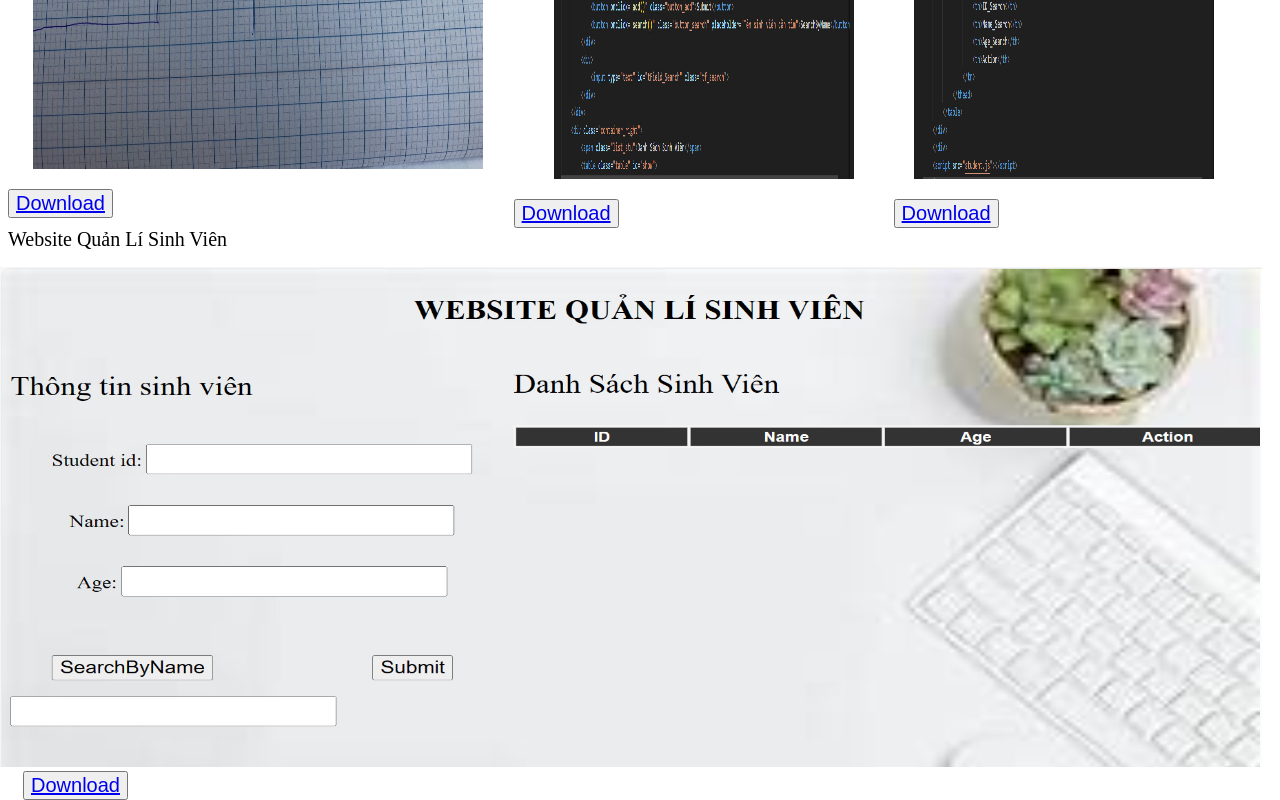
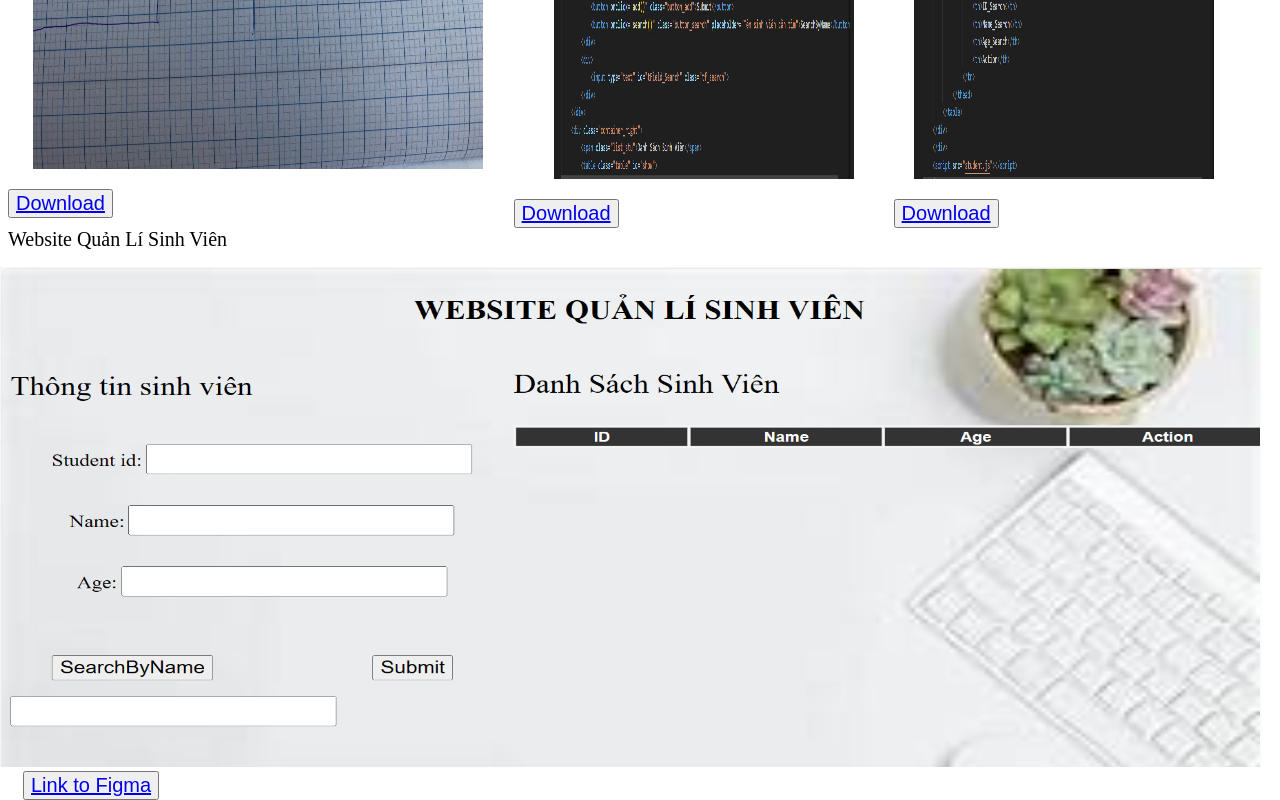
Before and after one commit to Duyanh242/Design, a plain HTML site: page index.html in a window 1280 px wide. Shown: the part 378-1178 px from the top of the page. Drawn offline with Linux system fonts and the light colour scheme.

Commit message:
init project

```diff
--- a/index.html
+++ b/index.html
@@ -37,7 +37,7 @@
             <span class="title">Website Quản Lí Sinh Viên</span>
             <figure class="img_web">
                 <img src="assets/img/website.jpg" alt="" class="img_web">
-                <button class="btn_download"><a href="assets/img/website.jpg" download="website.jpg">Download</a></button>
+                <button class="btn_download"><a href="https://www.figma.com/proto/PlzxnGGBN5dX7AgFmTUxU8/Untitled?type=design&node-id=5-12&t=ItZOyGKkh9zUBfe8-0&scaling=min-zoom&page-id=0%3A1">Link to Figma</a></button>
             </figure>
 
         </div>
```
